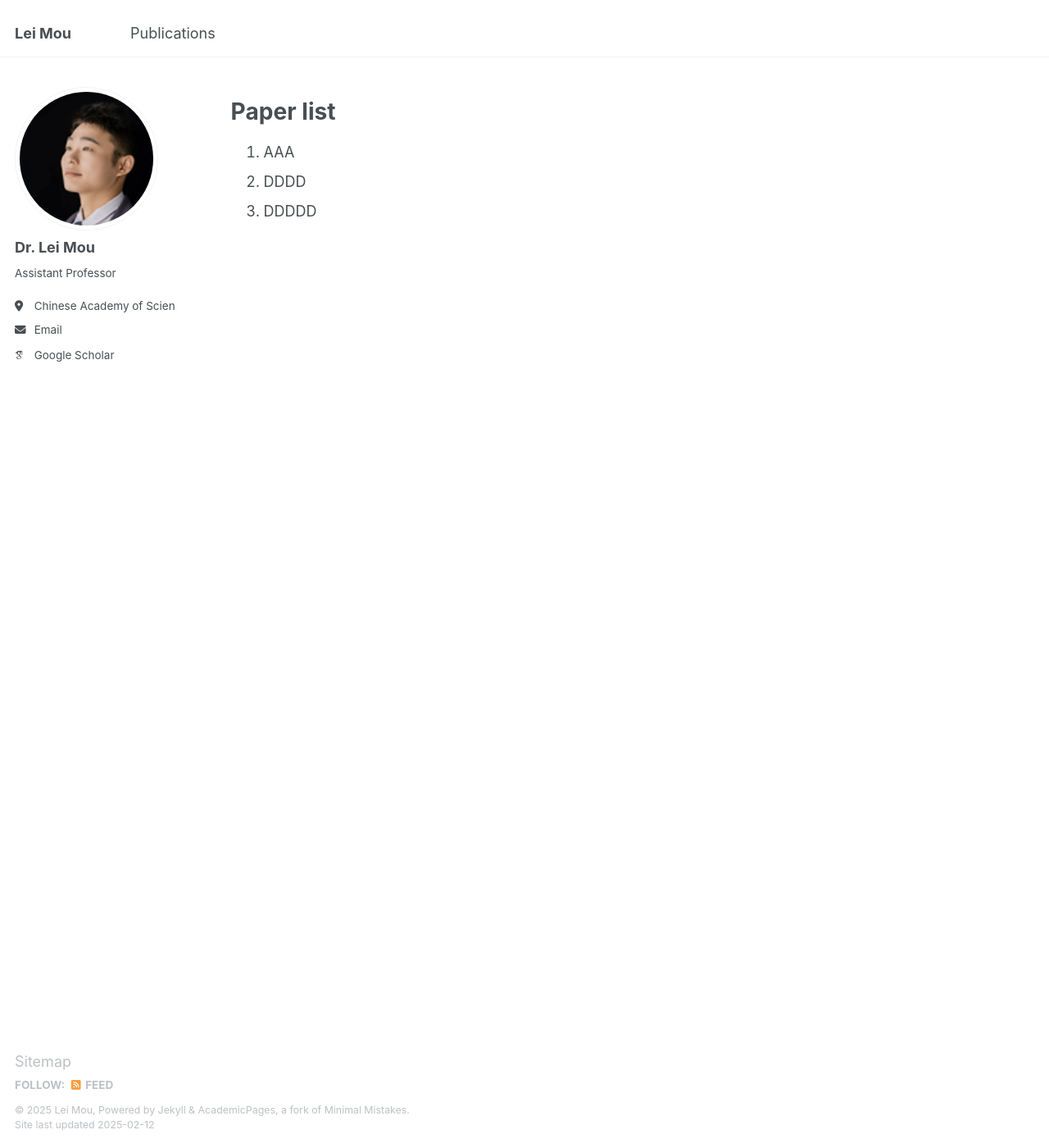
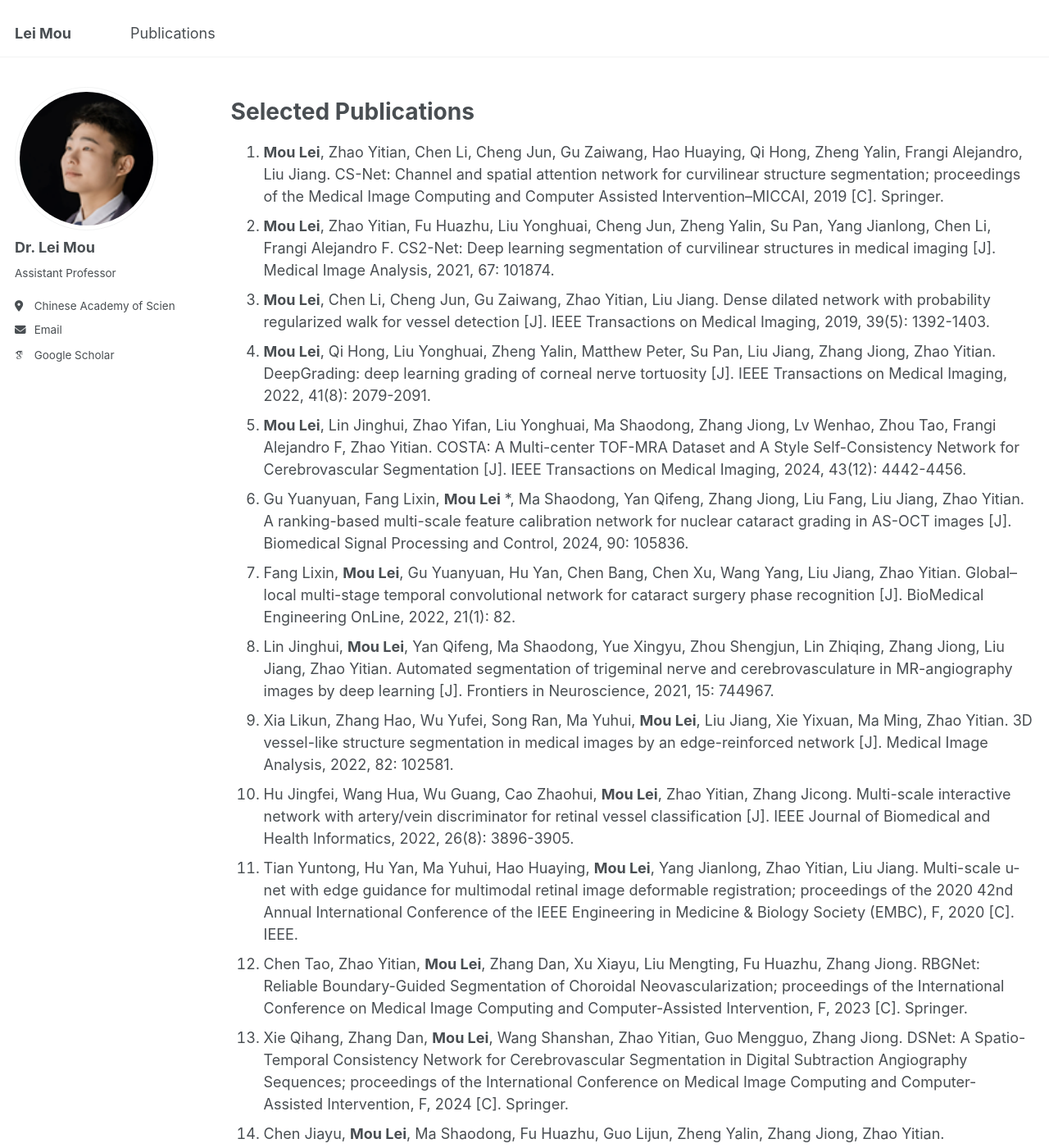
Before and after one commit to iBrain-007/iBrain-007.github.io, a Jekyll site: the page built from _pages/publications.md, in a window 1280 px wide and 1400 px high. Shown: the whole window at 82% size. Built offline with Jekyll 4.4.1, drawn with Linux system fonts in a browser that asks for light colours; some web fonts are replaced; some of the changed text lies outside the part shown.

Commit message:
Update publications.md

```diff
--- a/_pages/publications.md
+++ b/_pages/publications.md
@@ -14,8 +14,19 @@
   {% include archive-single.html %}
 {% endfor %}
 
-# Paper list
+# Selected Publications
 
-1. AAA
-2. DDDD
-3. DDDDD
+1. **Mou Lei**, Zhao Yitian, Chen Li, Cheng Jun, Gu Zaiwang, Hao Huaying, Qi Hong, Zheng Yalin, Frangi Alejandro, Liu Jiang. CS-Net: Channel and spatial attention network for curvilinear structure segmentation; proceedings of the Medical Image Computing and Computer Assisted Intervention–MICCAI, 2019 [C]. Springer.
+2. **Mou Lei**, Zhao Yitian, Fu Huazhu, Liu Yonghuai, Cheng Jun, Zheng Yalin, Su Pan, Yang Jianlong, Chen Li, Frangi Alejandro F. CS2-Net: Deep learning segmentation of curvilinear structures in medical imaging [J]. Medical Image Analysis, 2021, 67: 101874.
+3. **Mou Lei**, Chen Li, Cheng Jun, Gu Zaiwang, Zhao Yitian, Liu Jiang. Dense dilated network with probability regularized walk for vessel detection [J]. IEEE Transactions on Medical Imaging, 2019, 39(5): 1392-1403.
+4. **Mou Lei**, Qi Hong, Liu Yonghuai, Zheng Yalin, Matthew Peter, Su Pan, Liu Jiang, Zhang Jiong, Zhao Yitian. DeepGrading: deep learning grading of corneal nerve tortuosity [J]. IEEE Transactions on Medical Imaging, 2022, 41(8): 2079-2091.
+5. **Mou Lei**, Lin Jinghui, Zhao Yifan, Liu Yonghuai, Ma Shaodong, Zhang Jiong, Lv Wenhao, Zhou Tao, Frangi Alejandro F, Zhao Yitian. COSTA: A Multi-center TOF-MRA Dataset and A Style Self-Consistency Network for Cerebrovascular Segmentation [J]. IEEE Transactions on Medical Imaging, 2024, 43(12): 4442-4456.
+6. Gu Yuanyuan, Fang Lixin, **Mou Lei** *, Ma Shaodong, Yan Qifeng, Zhang Jiong, Liu Fang, Liu Jiang, Zhao Yitian. A ranking-based multi-scale feature calibration network for nuclear cataract grading in AS-OCT images [J]. Biomedical Signal Processing and Control, 2024, 90: 105836.
+7. Fang Lixin, **Mou Lei**, Gu Yuanyuan, Hu Yan, Chen Bang, Chen Xu, Wang Yang, Liu Jiang, Zhao Yitian. Global–local multi-stage temporal convolutional network for cataract surgery phase recognition [J]. BioMedical Engineering OnLine, 2022, 21(1): 82.
+8. Lin Jinghui, **Mou Lei**, Yan Qifeng, Ma Shaodong, Yue Xingyu, Zhou Shengjun, Lin Zhiqing, Zhang Jiong, Liu Jiang, Zhao Yitian. Automated segmentation of trigeminal nerve and cerebrovasculature in MR-angiography images by deep learning [J]. Frontiers in Neuroscience, 2021, 15: 744967.
+9. Xia Likun, Zhang Hao, Wu Yufei, Song Ran, Ma Yuhui, **Mou Lei**, Liu Jiang, Xie Yixuan, Ma Ming, Zhao Yitian. 3D vessel-like structure segmentation in medical images by an edge-reinforced network [J]. Medical Image Analysis, 2022, 82: 102581.
+10. Hu Jingfei, Wang Hua, Wu Guang, Cao Zhaohui, **Mou Lei**, Zhao Yitian, Zhang Jicong. Multi-scale interactive network with artery/vein discriminator for retinal vessel classification [J]. IEEE Journal of Biomedical and Health Informatics, 2022, 26(8): 3896-3905.
+11. Tian Yuntong, Hu Yan, Ma Yuhui, Hao Huaying, **Mou Lei**, Yang Jianlong, Zhao Yitian, Liu Jiang. Multi-scale u-net with edge guidance for multimodal retinal image deformable registration; proceedings of the 2020 42nd Annual International Conference of the IEEE Engineering in Medicine & Biology Society (EMBC), F, 2020 [C]. IEEE.
+12. Chen Tao, Zhao Yitian, **Mou Lei**, Zhang Dan, Xu Xiayu, Liu Mengting, Fu Huazhu, Zhang Jiong. RBGNet: Reliable Boundary-Guided Segmentation of Choroidal Neovascularization; proceedings of the International Conference on Medical Image Computing and Computer-Assisted Intervention, F, 2023 [C]. Springer.
+13. Xie Qihang, Zhang Dan, **Mou Lei**, Wang Shanshan, Zhao Yitian, Guo Mengguo, Zhang Jiong. DSNet: A Spatio-Temporal Consistency Network for Cerebrovascular Segmentation in Digital Subtraction Angiography Sequences; proceedings of the International Conference on Medical Image Computing and Computer-Assisted Intervention, F, 2024 [C]. Springer.
+14. Chen Jiayu, **Mou Lei**, Ma Shaodong, Fu Huazhu, Guo Lijun, Zheng Yalin, Zhang Jiong, Zhao Yitian. NerveFormer: A Cross-Sample Aggregation Network for Corneal Nerve Segmentation; proceedings of the International Conference on Medical Image Computing and Computer-Assisted Intervention, F, 2022 [C]. Springer.
```
